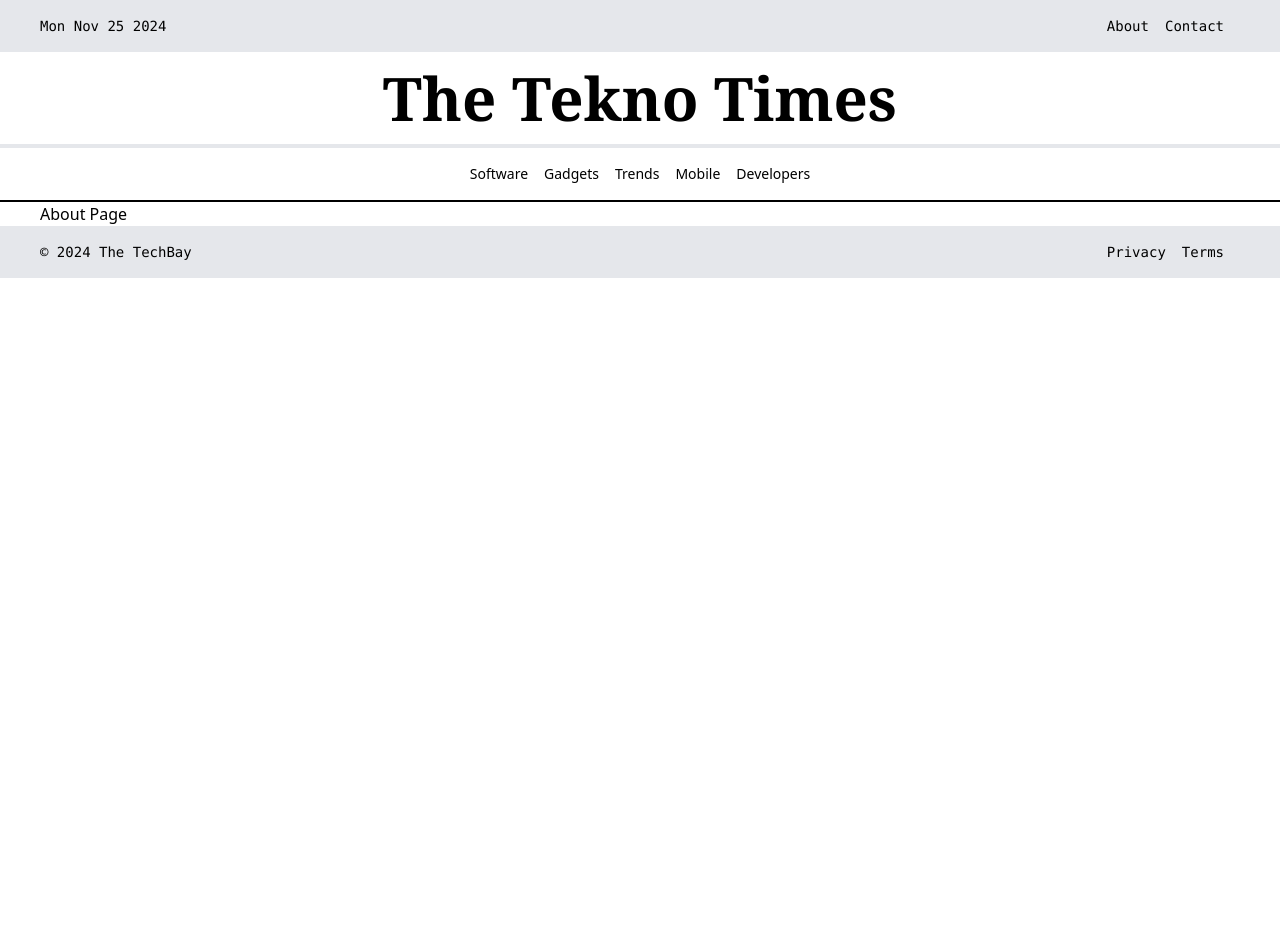
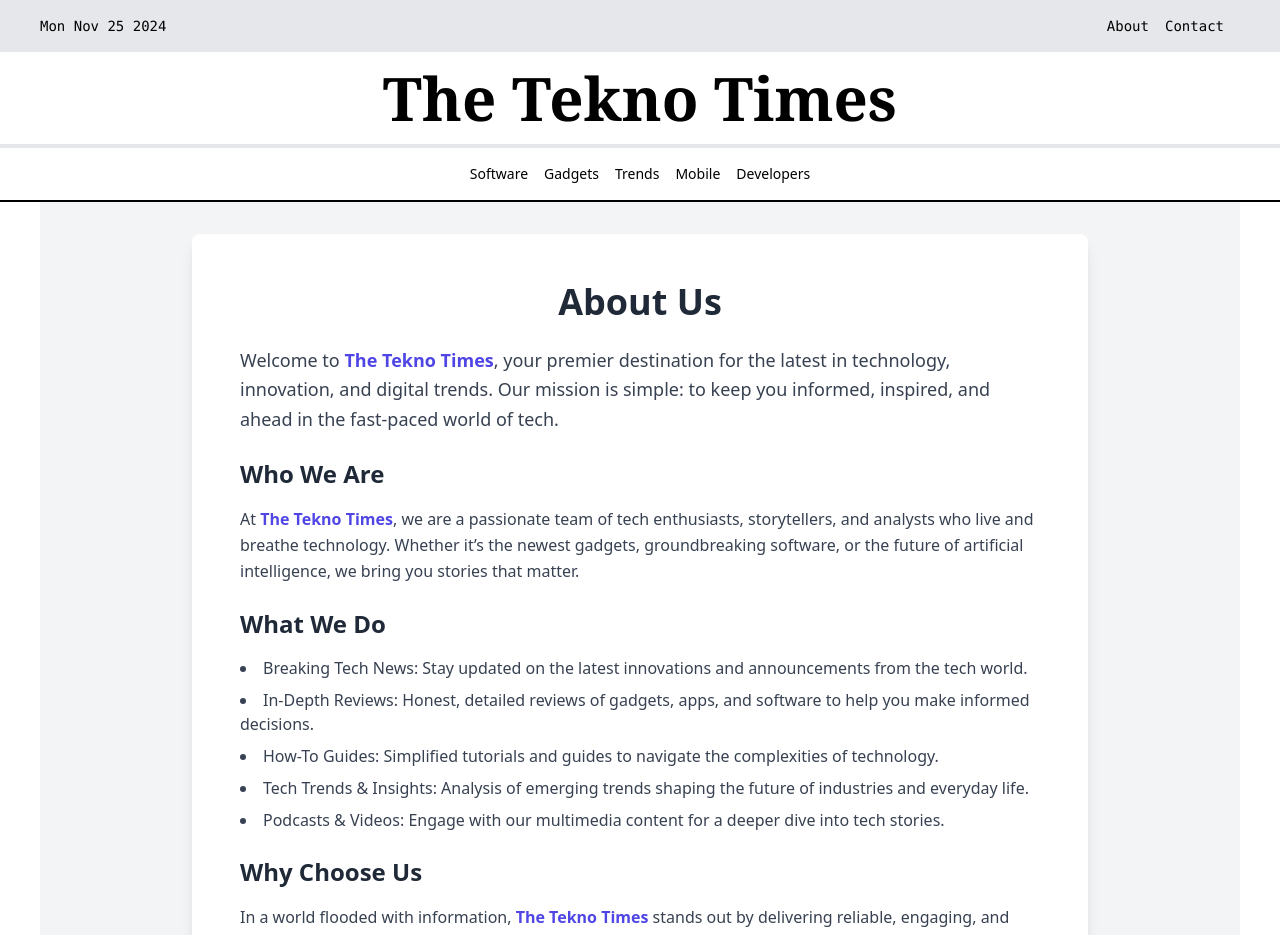
Before and after one commit to codewithbharat/thetekbay.in, a Next.js app: page /about in a window 1280 px wide. Shown: the top 935 px of the page. Before the commit the page ends 800 px from the top, so only its background shows below. Built offline with nearby package versions, Linux system fonts and the light colour scheme.

Commit message:
about page

```diff
--- a/app/(website)/about/page.tsx
+++ b/app/(website)/about/page.tsx
@@ -1,11 +1,36 @@
-import React from 'react'
+import React from 'react';
 
 const About = () => {
   return (
-    <div>
-      About Page
+    <div className="bg-gray-100 min-h-screen flex flex-col items-center justify-center p-8">
+      <div className="bg-white shadow-lg rounded-lg max-w-4xl w-full p-6 md:p-12">
+        <h1 className="text-4xl font-bold text-center text-gray-800 mb-6">
+          About Us
+        </h1>
+        <p className="text-gray-700 text-lg leading-relaxed mb-6">
+          Welcome to <span className="font-semibold text-indigo-600">The Tekno Times</span>, your premier destination for the latest in technology, innovation, and digital trends. Our mission is simple: to keep you informed, inspired, and ahead in the fast-paced world of tech.
+        </p>
+        <h2 className="text-2xl font-semibold text-gray-800 mb-4">Who We Are</h2>
+        <p className="text-gray-700 text-base leading-relaxed mb-6">
+          At <span className="font-semibold text-indigo-600">The Tekno Times</span>, we are a passionate team of tech enthusiasts, storytellers, and analysts who live and breathe technology. Whether it’s the newest gadgets, groundbreaking software, or the future of artificial intelligence, we bring you stories that matter.
+        </p>
+        <h2 className="text-2xl font-semibold text-gray-800 mb-4">What We Do</h2>
+        <ul className="list-disc list-inside text-gray-700 text-base mb-6 space-y-2">
+          <li>Breaking Tech News: Stay updated on the latest innovations and announcements from the tech world.</li>
+          <li>In-Depth Reviews: Honest, detailed reviews of gadgets, apps, and software to help you make informed decisions.</li>
+          <li>How-To Guides: Simplified tutorials and guides to navigate the complexities of technology.</li>
+          <li>Tech Trends & Insights: Analysis of emerging trends shaping the future of industries and everyday life.</li>
+          <li>Podcasts & Videos: Engage with our multimedia content for a deeper dive into tech stories.</li>
+        </ul>
+        <h2 className="text-2xl font-semibold text-gray-800 mb-4">Why Choose Us</h2>
+        <p className="text-gray-700 text-base leading-relaxed">
+          In a world flooded with information, <span className="font-semibold text-indigo-600">The Tekno Times</span> stands out by delivering reliable, engaging, and well-researched content. Our goal is not just to report news but to make technology meaningful and relevant to your life.
+        </p>
+        <div className="text-center mt-8">
+        </div>
+      </div>
     </div>
-  )
-}
+  );
+};
 
-export default About
+export default About;
```
